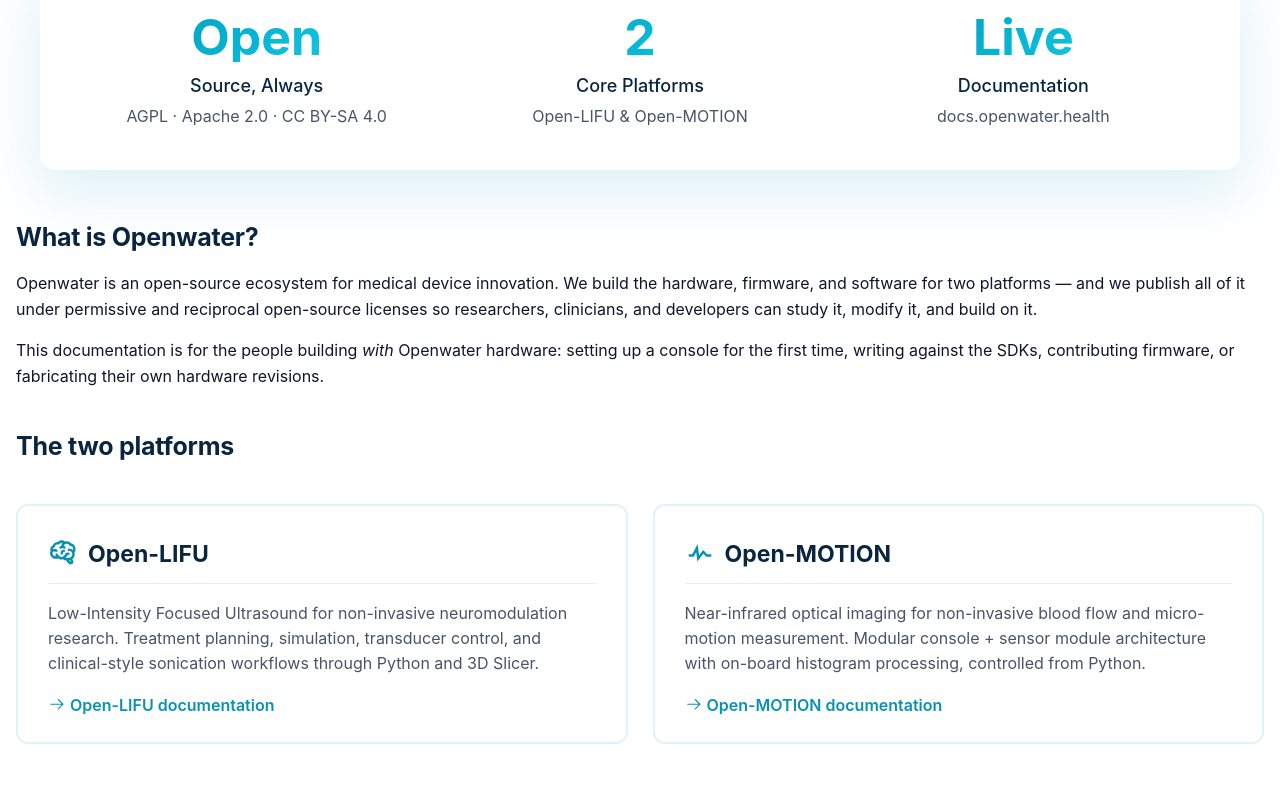
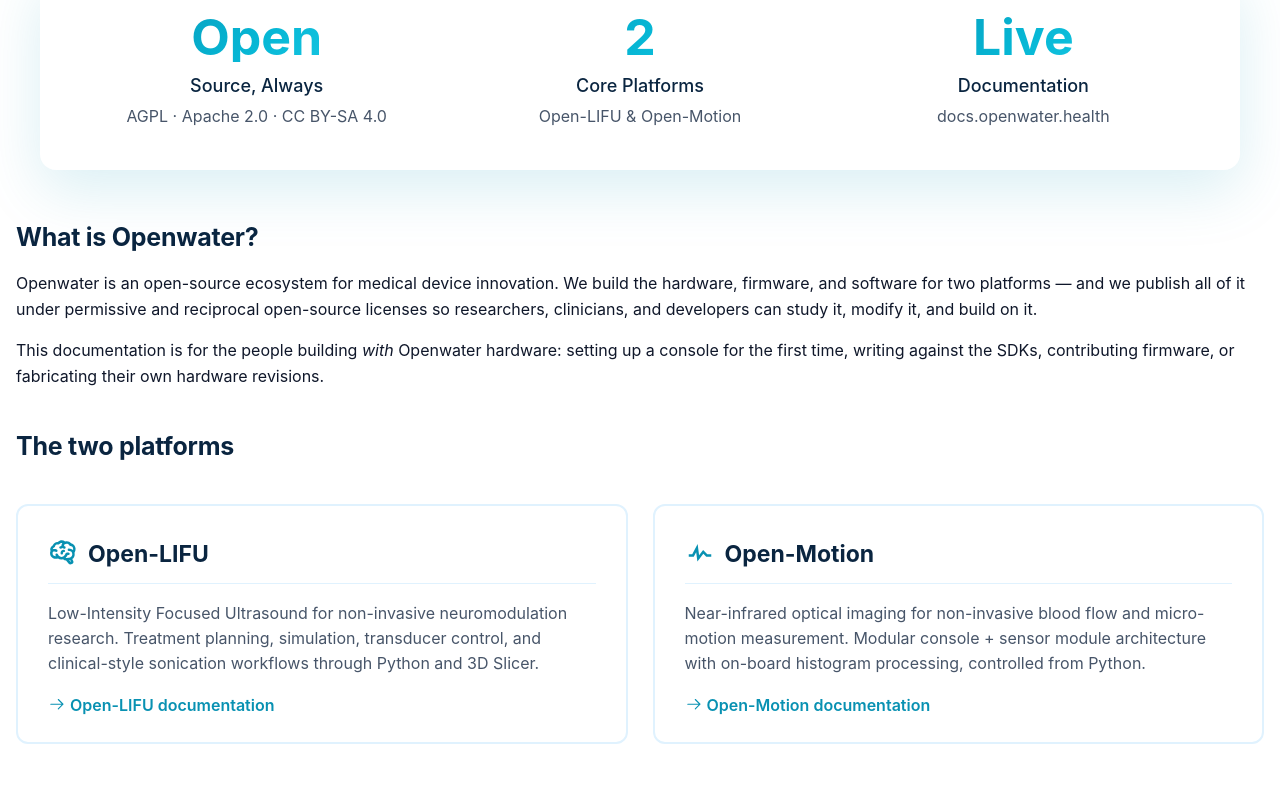
Before and after one commit to OpenwaterHealth/openwater-docs, an MkDocs documentation site: the page built from docs/index.md, in a window 1280 px wide and 1400 px high, scrolled down 582 px. Shown: the part 154-942 px from the top of the window. Built offline with MkDocs 1.6.1 and Material for MkDocs 9.7.7, drawn with Linux system fonts in a browser that asks for light colours; comment, search, counter and statistics services are not loaded.

Commit message:
Update index.md

```diff
--- a/docs/index.md
+++ b/docs/index.md
@@ -31,7 +31,7 @@ hide:
   <div class="ow-stats__item">
     <span class="ow-stats__num">2</span>
     <span class="ow-stats__label">Core Platforms</span>
-    <span class="ow-stats__sub">Open-LIFU &amp; Open-MOTION</span>
+    <span class="ow-stats__sub">Open-LIFU &amp; Open-Motion</span>
   </div>
   <div class="ow-stats__item">
     <span class="ow-stats__num">Live</span>
@@ -66,7 +66,7 @@ fabricating their own hardware revisions.
 
     [:octicons-arrow-right-24: Open-LIFU documentation](openlifu/index.md)
 
--   :material-pulse:{ .lg .middle } __Open-MOTION__
+-   :material-pulse:{ .lg .middle } __Open-Motion__
 
     ---
 
@@ -74,7 +74,7 @@ fabricating their own hardware revisions.
     measurement. Modular console + sensor module architecture with on-board
     histogram processing, controlled from Python.
 
-    [:octicons-arrow-right-24: Open-MOTION documentation](openmotion/index.md)
+    [:octicons-arrow-right-24: Open-Motion documentation](openmotion/index.md)
 
 </div>
 
```
